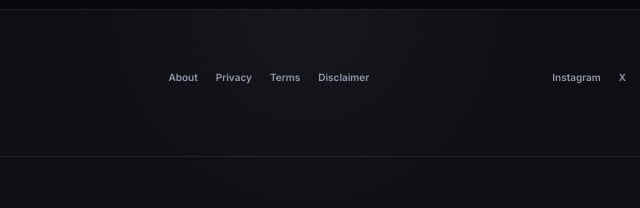
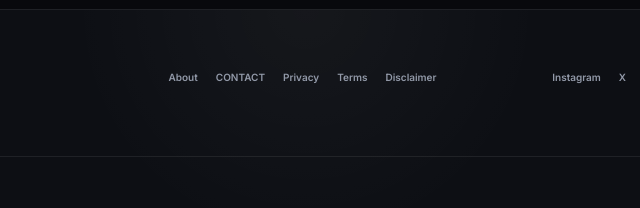
Before and after one commit to A-Cursors/A-Cursors.github.io, a plain HTML site: page index.html in a window 1280 px wide. Shown: the part 1301-1509 px from the top of the page, 334-974 px from the left. Drawn offline with Linux system fonts and the light colour scheme; no server answers.

Commit message:
Update index.html

```diff
--- a/index.html
+++ b/index.html
@@ -88,6 +88,7 @@
 
       <nav class="footer-links" aria-label="Footer navigation">
         <a href="about.html">About</a>
+        <a href="https://appexiodev.github.io/contact.html">CONTACT</a>
         <a href="privacy.html">Privacy</a>
         <a href="terms.html">Terms</a>
         <a href="disclaimer.html">Disclaimer</a>
```
